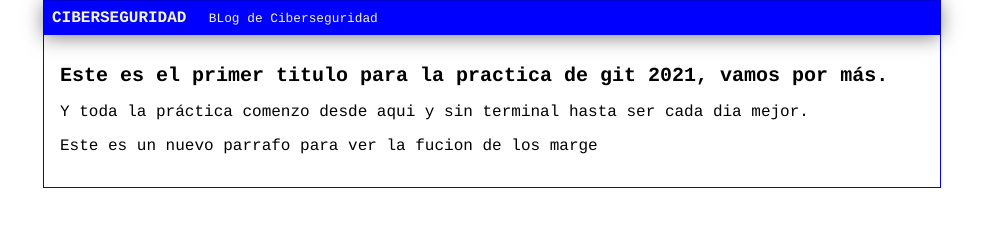
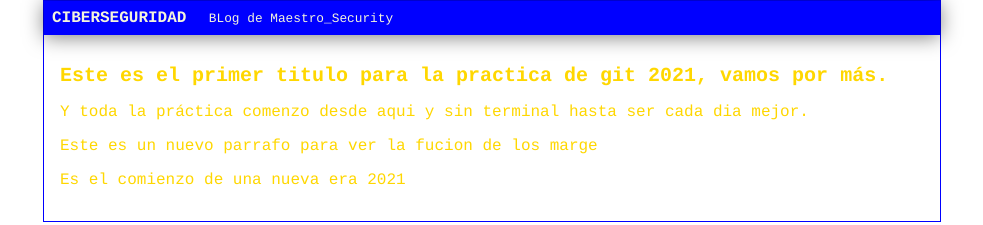
Before and after one commit to StalinX/practica, a plain HTML site: page index.html in a window 1280 px wide. Shown: the whole page, without its empty margins (148-1131 px from the left). Drawn offline with Linux system fonts and the light colour scheme.

Commit message:
Se modifico master cabecera - amarillo

```diff
--- a/css/estilos.css
+++ b/css/estilos.css
@@ -1,6 +1,6 @@
 body
 {
-    color: black;
+    color: gold;
     text-align: center;
     font-family: "Courier";
     font-size: 16px;
--- a/index.html
+++ b/index.html
@@ -8,7 +8,7 @@
         <div id="conteiner">
             <div id="cabecera">
                 CIBERSEGURIDAD
-                <span id="tagline"> BLog de Ciberseguridad</span>
+                <span id="tagline"> BLog de Maestro_Security</span>
 
             </div>
             <div id="post">
@@ -21,6 +21,7 @@
                     cada dia mejor.
                 </p>
                 <p>Este es un nuevo parrafo para ver la fucion de los marge</p>
+                <p>Es el comienzo de una nueva era 2021</p>
             </div>
         </div>
     </body>
```
